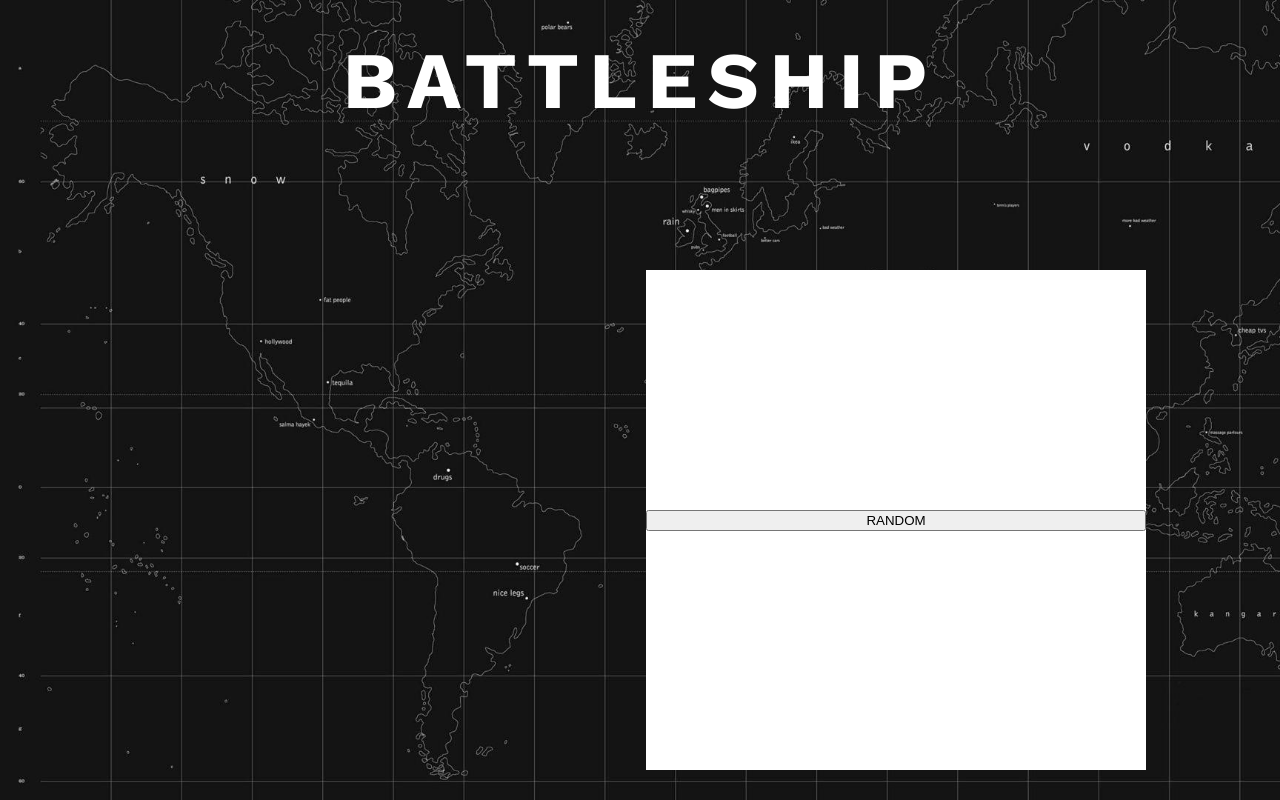
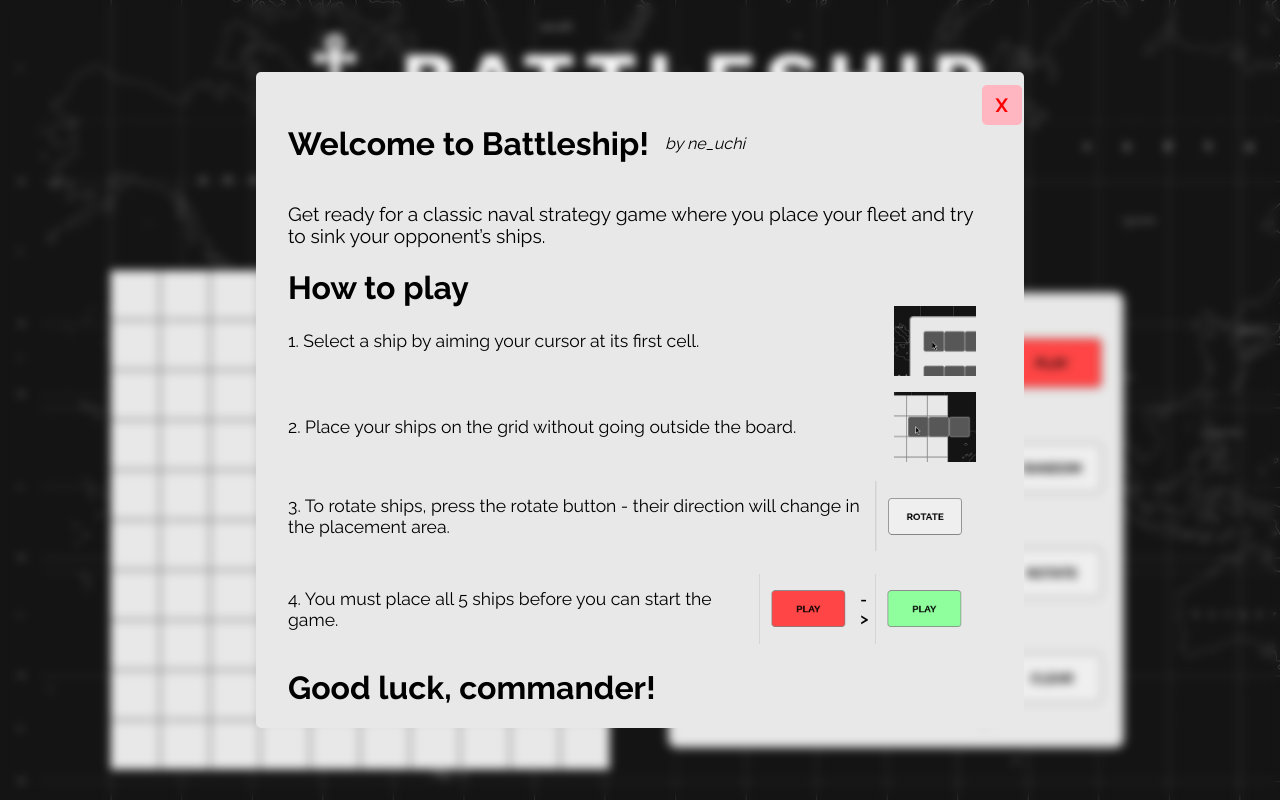
Before and after one commit to drmor/TP_Battleship, a website built with webpack: page src/index.html in a window 1280 px wide. Built offline with nearby package versions, Linux system fonts and the light colour scheme.

Commit message:
Polished CSS

```diff
--- a/src/index.html
+++ b/src/index.html
@@ -7,9 +7,12 @@
   </head>
   <body>
     <div class="hero">
-      <div class="header"><h1>BATTLESHIP</h1></div>
+      <div class="header">
+        <img src="./additional/logo.png" class="logo"/>
+        <h1>BATTLESHIP</h1>
+      </div>
       <div class="info">
-        <p class="turn"></p>
+        <p class="turn">Set up your ships</p>
       </div>
       <div class="container">
         <div class="p1Board" id="drop-target"></div>
@@ -21,9 +24,42 @@
       <p id="winner"></p>
       <button id="restart">RESTART</button>
     </div>
-    <div class="ships">
-      <button class="playBtn">PLAY</button>
-      <button class="rng">RANDOM</button>
+    <div class="controlPanel">
+      <div class="ships"></div>
+      <div class="buttons">
+        <button class="playBtn">PLAY</button>
+        <button class="rng">RANDOM</button>
+        <button class="rotate">ROTATE</button>
+        <button class="clear">CLEAR</button>
+      </div>
+    </div>
+    <button class="cheat">CHEAT</button>
+    <div class="blur"></div>
+    <div class="howTo">
+      <button class="close">X</button>
+      <div class="welcome">
+        <h1>Welcome to Battleship!</h1>
+        <p><i>by <a href="https://github.com/drmor">ne_uchi</i></a></p>
+      </div>
+      <p>Get ready for a classic naval strategy game where you place your fleet and try to sink your opponent’s ships.</p>
+      <h1>How to play</h1>
+       <div class="rule">
+          <p>1. Select a ship by aiming your cursor at its first cell.</p>
+          <img src="./additional/howTo1.png" class="infoPng">
+       </div>
+        <div class="rule">
+          <p>2. Place your ships on the grid without going outside the board.</p>
+         <img src="./additional/howTo2.png" class="infoPng">
+        </div>
+       <div class="rule">
+          <p>3. To rotate ships, press the rotate button - their direction will change in the placement area.</p>
+        <img src="./additional/howTo5.png" class="infoPng">
+       </div>
+        <div class="rule">
+          <p>4. You must place all 5 ships before you can start the game.</p>
+        <img src="./additional/howTo4.png" class="infoPng"><span style="font-weight: 600;">-></span> <img src="./additional/howTo3.png" class="infoPng">
+        </div>
+      <h1>Good luck, commander!</h1>
     </div>
   </body>
 </html>
--- a/src/script.js
+++ b/src/script.js
@@ -15,6 +15,10 @@ const randomForPlayer = document.querySelector('.rng');
 const rotateBtn = document.querySelector('.rotate');
 const cheatBtn = document.querySelector('.cheat');
 const clearBtn = document.querySelector('.clear');
+const controlPanel = document.querySelector('.controlPanel');
+const closeBtn = document.querySelector('.close');
+const infoDiv = document.querySelector('.howTo');
+const blurDiv = document.querySelector('.blur');
 
 // Game arrays
 const p1Divs = []; // player board grid
@@ -23,8 +27,8 @@ const ships = []; // computer ships
 const shipsCopy = []; // player ships
 
 // Game objects
-let player = new Player('p1');
-let computer = new Player('computer');
+let player = new Player('PLAYER');
+let computer = new Player('COMPUTER');
 let turn = player;
 let draggedShip = null;
 let isRotateOn = false; // false = horizontal, true = vertical
@@ -34,23 +38,44 @@ let visibilityIsOn = false;
 ships.push(new Ship(5), new Ship(4), new Ship(3), new Ship(3), new Ship(2));
 shipsCopy.push(new Ship(5), new Ship(4), new Ship(3), new Ship(3), new Ship(2));
 
-// Play button for starting game
+// DOM buttons
 playBtn.addEventListener('click', () => {
-  playBtn.style.display = 'none';
-  choiceDiv.style.display = 'none';
+  controlPanel.style.display = 'none';
+  cheatBtn.style.display = 'block';
+  turnDisplay.textContent = '';
   displayBoards(p2container, p2Divs, computer);
   displayTurn();
 });
-
+closeBtn.addEventListener('click', () => {
+  infoDiv.style.display = 'none';
+  blurDiv.style.display = 'none';
+});
 cheatBtn.addEventListener('click', () => {
   visibilityIsOn = !visibilityIsOn;
   displayShips(computer, p2Divs);
+  displayShots(computer, p2Divs);
 });
 clearBtn.addEventListener('click', () => {
   resetBoard();
   player.board.allShips.length = 0;
   displayBoards(p1container, p1Divs, player);
   console.log(player);
+});
+rotateBtn.addEventListener('click', () => {
+  const shipDiv = document.querySelectorAll('.ship');
+  isRotateOn = !isRotateOn;
+  player.board.rotate();
+  if (isRotateOn) {
+    choiceDiv.style.display = 'grid';
+    shipDiv.forEach((ship) => {
+      ship.style.flexDirection = 'column';
+    });
+  } else {
+    choiceDiv.style.display = 'flex';
+    shipDiv.forEach((ship) => {
+      ship.style.flexDirection = 'row';
+    });
+  }
 });
 
 // event for random button for player that refreshes all data every interaction
@@ -60,7 +85,9 @@ randomForPlayer.addEventListener('click', () => {
   randomSpawn(player, shipsCopy);
   displayBoards(p1container, p1Divs, player);
   if (player.board.allShips.length === 5) {
-    playBtn.style.display = 'flex';
+    playBtn.classList.remove('disabled');
+    playBtn.classList.remove('red');
+    playBtn.classList.add('green');
   }
   if (isRotateOn) {
     player.board.direction = true;
@@ -84,24 +111,6 @@ const randomSpawn = (target, arr) => {
     }
   }
 };
-
-//
-rotateBtn.addEventListener('click', () => {
-  const shipDiv = document.querySelectorAll('.ship');
-  isRotateOn = !isRotateOn;
-  player.board.rotate();
-  if (isRotateOn) {
-    choiceDiv.style.flexDirection = 'row';
-    shipDiv.forEach((ship) => {
-      ship.style.flexDirection = 'column';
-    });
-  } else {
-    choiceDiv.style.flexDirection = 'column';
-    shipDiv.forEach((ship) => {
-      ship.style.flexDirection = 'row';
-    });
-  }
-});
 
 // Helper
 const resetBoard = () => {
@@ -146,6 +155,11 @@ const displayBoards = (container, arr, target) => {
       arr.push(cellDiv);
     }
   }
+  if (player.board.allShips.length !== 5) {
+    playBtn.classList.add('disabled');
+    playBtn.classList.remove('green');
+    playBtn.classList.add('red');
+  }
   if (target === player) addDropListeners(p1Divs);
   displayShips(target, arr);
   if (target === computer) attack(target, arr);
@@ -168,7 +182,9 @@ const addDropListeners = (arr) => {
         p1Divs[d].style.backgroundColor = '';
       }
       if (player.board.allShips.length === 5) {
-        playBtn.style.display = 'flex';
+        playBtn.classList.remove('disabled');
+        playBtn.classList.remove('red');
+        playBtn.classList.add('green');
       }
       displayShips(player, p1Divs);
     });
@@ -182,10 +198,12 @@ const displayShips = (target, arr) => {
       for (let y = target.board.allShips[i].startY; y <= target.board.allShips[i].endY; y++) {
         for (let j = 0; j < arr.length; j++) {
           if (arr[j].dataset.x == x && arr[j].dataset.y == y) {
-            arr[j].style.backgroundColor = 'darkblue';
+            arr[j].style.backgroundColor = '#575757';
             if (target === computer) {
-              arr[j].style.backgroundColor = 'white';
-              if (visibilityIsOn) arr[j].style.backgroundColor = 'darkblue';
+              arr[j].style.backgroundColor = '#e8e8e8';
+              if (visibilityIsOn) {
+                arr[j].style.backgroundColor = '#c4c4c4';
+              }
             }
           }
         }
@@ -200,7 +218,8 @@ const displayShots = (target, arr) => {
     for (let j = 0; j < arr.length; j++) {
       if (arr[j].dataset.x == target.board.allAttacks[i][0] && arr[j].dataset.y == target.board.allAttacks[i][1]) {
         if (target.board.isShipExist(arr[j].dataset.x, arr[j].dataset.y)) {
-          arr[j].style.backgroundColor = 'red';
+          arr[j].classList.add('hit');
+          arr[j].innerHTML = 'X';
         } else arr[j].innerHTML = 'X';
       }
     }
@@ -217,7 +236,7 @@ const attack = (target, arr) => {
       resetDisplayTurn();
       displayTurn();
       p2container.classList.toggle('disabled');
-      setTimeout(computerAttack, 1);
+      setTimeout(computerAttack, 1000);
       displayShots(target, arr);
       gameEnd();
     });
@@ -248,7 +267,7 @@ const changePlayersTurn = () => {
 
 // Geting whose turn and displaying it
 let i = 0;
-const getTurnText = () => `${turn.player} turn`;
+const getTurnText = () => `${turn.player} TURN`;
 const displayTurn = () => {
   let text = getTurnText();
   if (i < text.length) {
@@ -275,8 +294,8 @@ const gameEnd = () => {
 
 // Restart game button
 restartBtn.addEventListener('click', () => {
-  player = new Player('p1');
-  computer = new Player('computer');
+  player = new Player('PLAYER');
+  computer = new Player('COMPUTER');
   resetBoard();
   p2Divs.length = 0;
   ships.length = 0;
@@ -287,7 +306,9 @@ restartBtn.addEventListener('click', () => {
   ships.push(new Ship(5), new Ship(4), new Ship(3), new Ship(3), new Ship(2));
   randomSpawn(computer, ships);
   displayBoards(p1container, p1Divs, player);
-  choiceDiv.style.display = 'flex';
+  controlPanel.style.display = 'flex';
+  cheatBtn.style.display = 'none';
+  turnDisplay.textContent = '';
 });
 
 // Displaying player board, ships choice, spawning computer ships by default
--- a/src/style.css
+++ b/src/style.css
@@ -5,6 +5,9 @@
 @font-face {
   font-family: WorkSans;
   src: url(../src/additional/WorkSans-VariableFont_wght.ttf);
+}
+html {
+  font-family: Raleway;
 }
 body {
   margin: 0;
@@ -25,17 +28,11 @@ body {
   font-family: WorkSans;
   letter-spacing: 10px;
 }
-.playBtn {
-  display: none;
-  position: absolute;
-  top: 80%;
-  left: 65%;
-  font-size: 2.5rem;
-  color: green;
-  background-color: rgb(212, 212, 212, 0.7);
-  border: 3px solid white;
-  border-radius: 10px;
-  padding: 1rem;
+.logo {
+  width: 100px;
+  margin-right: 1rem;
+}
+button {
   cursor: pointer;
 }
 .info {
@@ -59,34 +56,41 @@ body {
   pointer-events: none;
 }
 .block {
+  box-sizing: border-box;
   display: flex;
   width: 50px;
   height: 50px;
-  border: 1px solid black;
-  background-color: white;
+  border: 1px solid gray;
+  background-color: #e8e8e8;
   cursor: pointer;
   font-size: 2.5rem;
   justify-content: center;
   align-items: center;
 }
 .block:hover {
-  background-color: lightgray;
-  transition: 0.1s;
+  border: 2px solid gray;
+}
+.hit {
+  border: 1px solid #ff4545;
+  color: #ff4545;
 }
 .container {
   display: grid;
   grid-template-columns: 1fr 1fr;
   place-items: center;
+  margin-left: 5rem;
+  margin-right: 5rem;
 }
 .endPopup {
   position: absolute;
-  width: 500px;
+  width: 400px;
   height: 200px;
-  background-color: white;
+  background-color: #faf9f6;
   top: 50%;
   left: 50%;
   transform: translate(-50%, -50%);
   border: 3px solid gray;
+  border-radius: 10px;
   display: none;
   flex-direction: column;
   justify-content: space-around;
@@ -95,26 +99,158 @@ body {
 .endPopup > h1 {
   margin: 0;
 }
+.endPopup > p {
+  font-size: 1.2rem;
+}
+.endPopup > button {
+  height: 30px;
+  width: 100px;
+  border: 1px solid gray;
+  border-radius: 5px;
+  font-weight: 600;
+}
 .ships {
-  position: absolute;
-  width: 500px;
-  height: 500px;
-  background-color: white;
-  top: 65%;
-  left: 70%;
-  transform: translate(-50%, -50%);
+  box-sizing: border-box;
+  position: relative;
+  z-index: 1;
+  width: 300px;
+  height: 100%;
   display: flex;
   flex-direction: column;
-  justify-content: space-around;
+  justify-content: space-evenly;
+  grid-template-columns: repeat(3, 1fr);
+  gap: 1rem;
+  border-right: 3px solid lightgray;
 }
 .ship {
   margin-left: 1rem;
   display: flex;
+  flex-direction: row;
 }
 .shipPart {
+  box-sizing: border-box;
   width: 50px;
   height: 50px;
-  background-color: blue;
+  background-color: #575757;
+  border: 2px solid gray;
+  border-radius: 5px;
+}
+.blur {
+  position: absolute;
+  backdrop-filter: blur(5px);
+  height: 100vh;
+  width: 100%;
+  top: 0;
+}
+.howTo {
+  position: absolute;
+  box-sizing: border-box;
+  background-color: #e8e8e8;
+  top: 50%;
+  left: 50%;
+  transform: translate(-50%, -50%);
+  height: 82vh;
+  width: 60%;
+  border-radius: 5px;
+  padding: 2rem;
+}
+.welcome {
+  display: flex;
+  align-items: center;
+  gap: 1rem;
+}
+.rule {
+  display: flex;
+  align-items: center;
+  justify-content: space-between;
+  margin-right: 1rem;
+  margin-bottom: 1rem;
+}
+.rule > p {
+  font-size: 1.1rem;
+}
+.howTo > h1 {
+  margin-bottom: 0;
+}
+.infoPng {
+  height: 70px;
+}
+.howTo > p {
+  font-size: 1.2rem;
+}
+a {
+  color: black;
+  text-decoration: none;
+}
+.close {
+  position: absolute;
+  left: 94.5%;
+  top: 2%;
+  height: 40px;
+  width: 40px;
+  font-size: larger;
+  font-family: RaleWay;
+  font-weight: bold;
+  background: lightpink;
+  border: none;
+  border-radius: 5px;
+  color: red;
+}
+.controlPanel {
+  background-color: #e8e8e8;
+  position: absolute;
+  display: flex;
+  grid-template-columns: 1fr 1fr;
+  top: 65%;
+  left: 70%;
+  transform: translate(-50%, -50%);
+  width: 420px;
+  height: 420px;
+  padding: 1rem;
   border: 3px solid gray;
   border-radius: 10px;
 }
+.buttons {
+  display: flex;
+  flex-direction: column;
+  justify-content: space-around;
+  align-items: center;
+}
+.buttons > button {
+  height: 50px;
+  width: 100px;
+  margin-left: 1rem;
+  border: 1px solid gray;
+  border-radius: 5px;
+  font-family: RaleWay;
+  font-weight: 700;
+}
+.rng:hover,
+.rotate:hover,
+.clear:hover {
+  background-color: lightgray;
+  transition: 0.3s;
+}
+.green {
+  background-color: #8fff9e;
+}
+.green:hover {
+  height: 53px;
+  width: 103px;
+  transition: 0.3s;
+}
+.red {
+  background-color: #ff4545;
+}
+.cheat {
+  position: absolute;
+  top: 90%;
+  left: 90%;
+  display: none;
+  border: 2px dashed gray;
+  border-radius: 10px;
+  width: 100px;
+  height: 30px;
+  color: gray;
+  background: none;
+}
```
Also changed, not shown: src/additional/howTo1.png (added), src/additional/howTo2.png (added), src/additional/howTo3.png (added), src/additional/howTo4.png (added), src/additional/howTo5.png (added), src/additional/logo.png (added).
